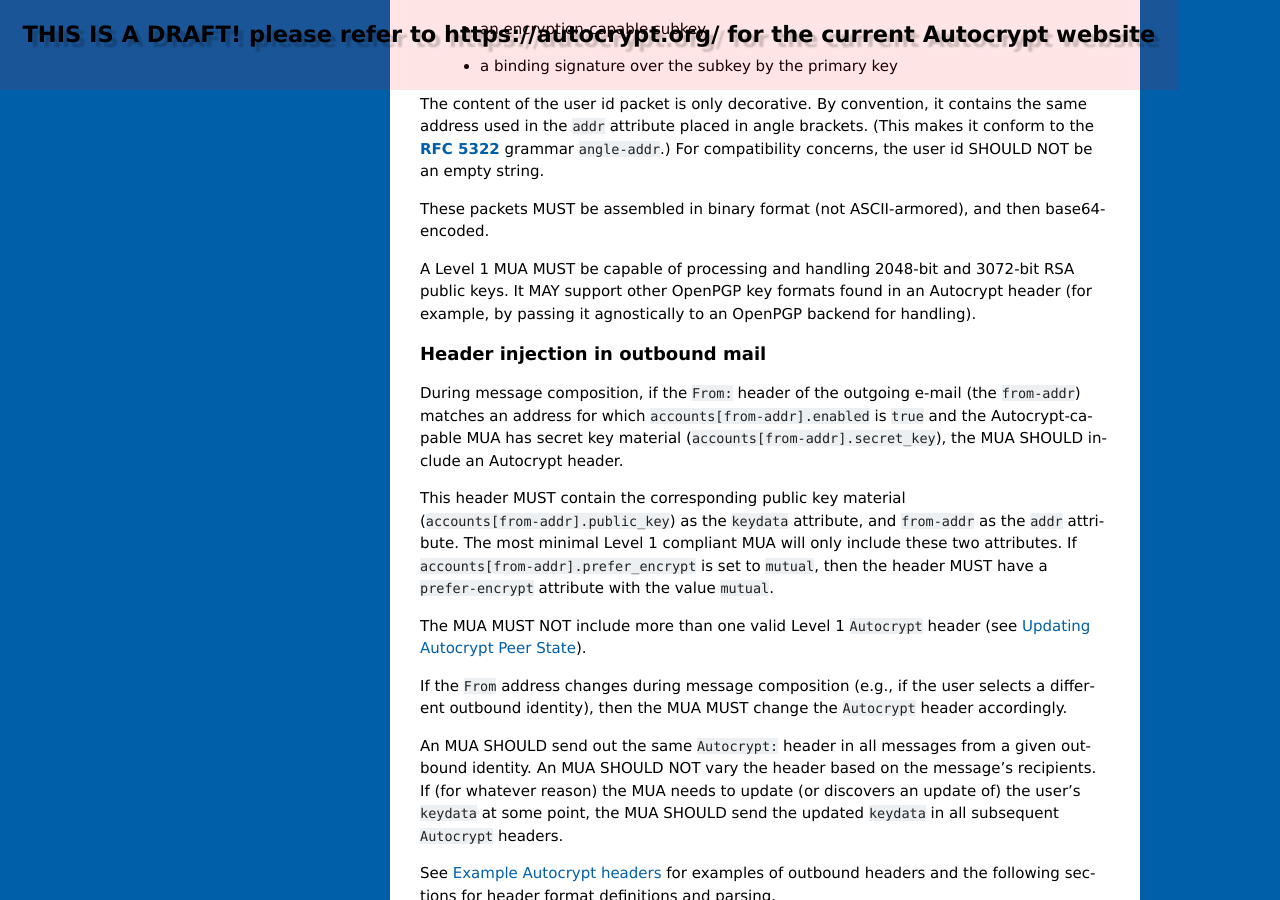
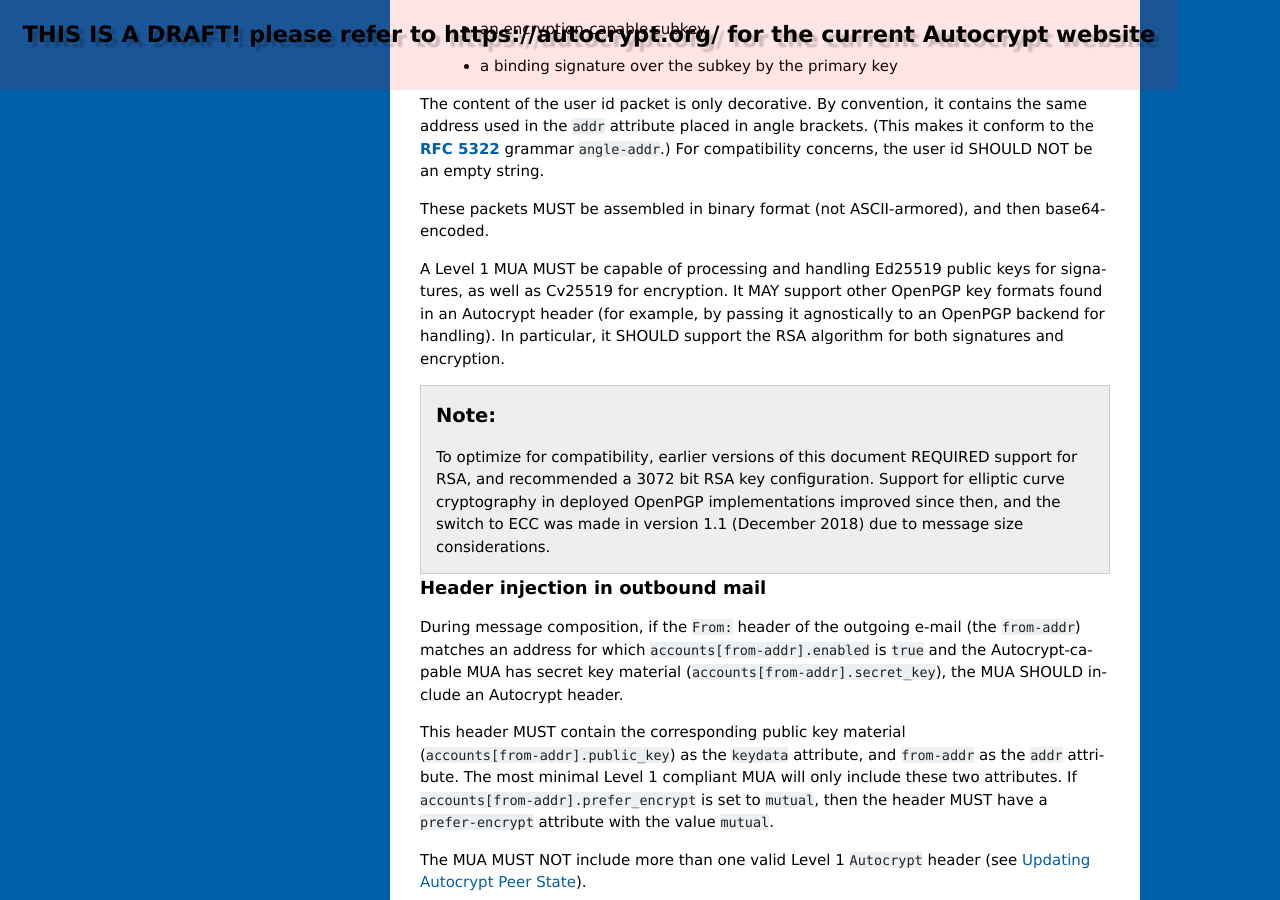
Before and after one commit to autocrypt/autocrypt, a Sphinx documentation site: the page built from doc/level1.rst, in a window 1280 px wide and 900 px high, scrolled down 6654 px. Built offline with Sphinx 7.4.7, drawn with Linux system fonts in a browser that asks for light colours; some of the changed text lies outside the part shown.

Commit message:
Switch to Ed25519+Cv25519 in v1.1

```diff
--- a/doc/level1.rst
+++ b/doc/level1.rst
@@ -297,10 +297,21 @@ concerns, the user id SHOULD NOT be an empty string.
 These packets MUST be assembled in binary format (not ASCII-armored),
 and then base64-encoded.
 
-A Level 1 MUA MUST be capable of processing and handling 2048-bit and
-3072-bit RSA public keys.  It MAY support other OpenPGP key formats
-found in an Autocrypt header (for example, by passing it agnostically
-to an OpenPGP backend for handling).
+A Level 1 MUA MUST be capable of processing and handling Ed25519
+public keys for signatures, as well as Cv25519 for encryption.  It MAY
+support other OpenPGP key formats found in an Autocrypt header (for
+example, by passing it agnostically to an OpenPGP backend for
+handling).  In particular, it SHOULD support the RSA algorithm for
+both signatures and encryption.
+
+.. note::
+
+  To optimize for compatibility, earlier versions of this document
+  REQUIRED support for RSA, and recommended a 3072 bit RSA key
+  configuration.  Support for elliptic curve cryptography in deployed
+  OpenPGP implementations improved since then, and the switch to ECC
+  was made in version 1.1 (December 2018) due to message size
+  considerations.
 
 Header injection in outbound mail
 ~~~~~~~~~~~~~~~~~~~~~~~~~~~~~~~~~
@@ -746,12 +757,10 @@ information stored about the MUA's own e-mail accounts.
 Secret key generation and storage
 +++++++++++++++++++++++++++++++++
 
-The MUA SHOULD generate and store two RSA 3072-bit secret keys for the
-user, one for signing and self-certification, and the other for
-decrypting.  An MUA with hardware constraints (e.g., one using an external
-crypto token) MAY choose to generate and store 2048-bit RSA secret
-keys instead.  The MUA MUST be capable of assembling these keys into
-an OpenPGP certificate (:rfc:`RFC 4880 "Transferable Public
+The MUA SHOULD generate and store a Ed25519 plus Cv25519 secret key
+for the user, the former for signing and self-certification, the
+latter for decrypting.  The MUA MUST be capable of assembling these
+keys into an OpenPGP certificate (:rfc:`RFC 4880 "Transferable Public
 Key"<4880#section-11.1>`) that indicates these capabilities.
 
 Secret key protection at rest
@@ -1319,6 +1328,10 @@ control <https://github.com/autocrypt/autocrypt>`_.  For detailed
 history, please consult the git logs.  This section provides a
 high-level overview of what changed between revisions.
 
+version 1.1
+   - change required algorithms and recommendation for key generation
+     to Ed25519+Cv25519
+
 version 1.0.1
    - added Terminology section
    - added Document History section
```
Also changed, not shown: other parts of doc/level1.rst (+2 -2 lines).
